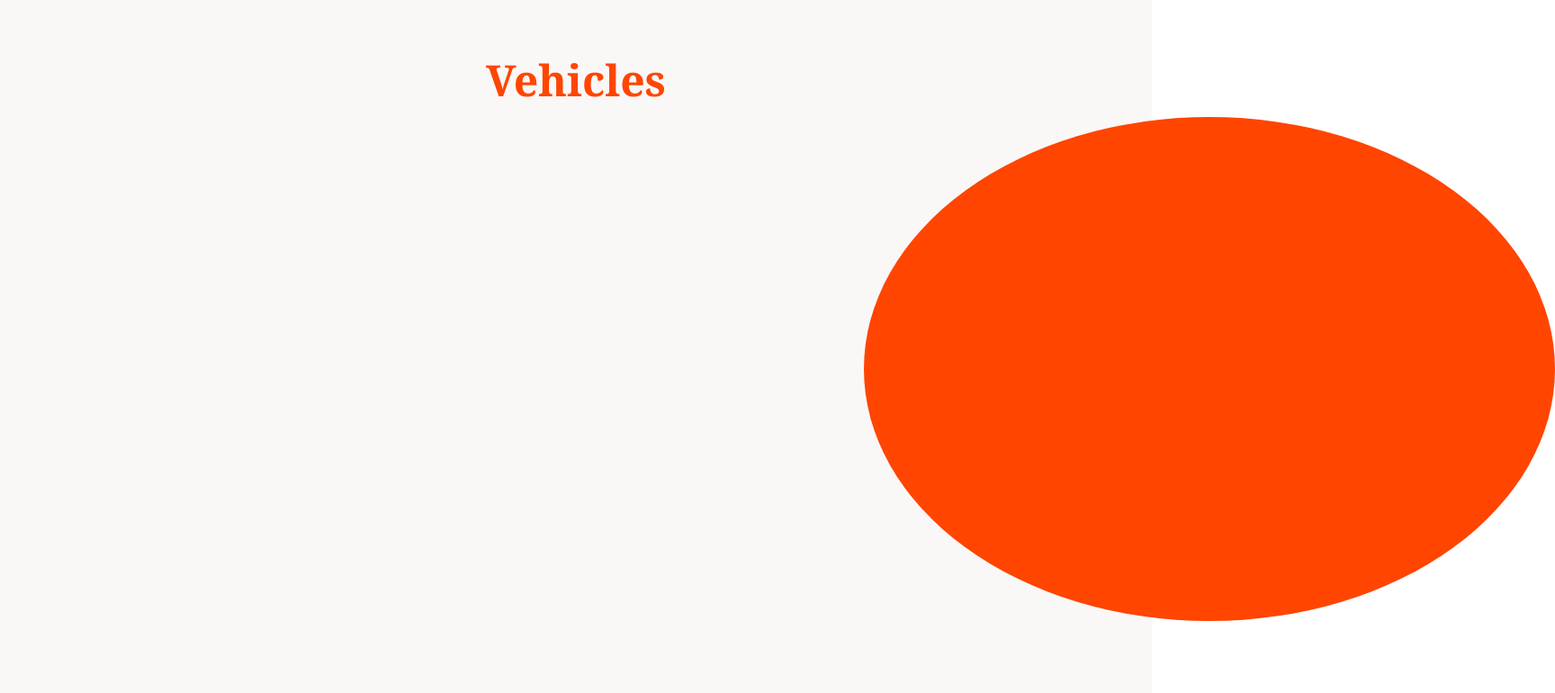
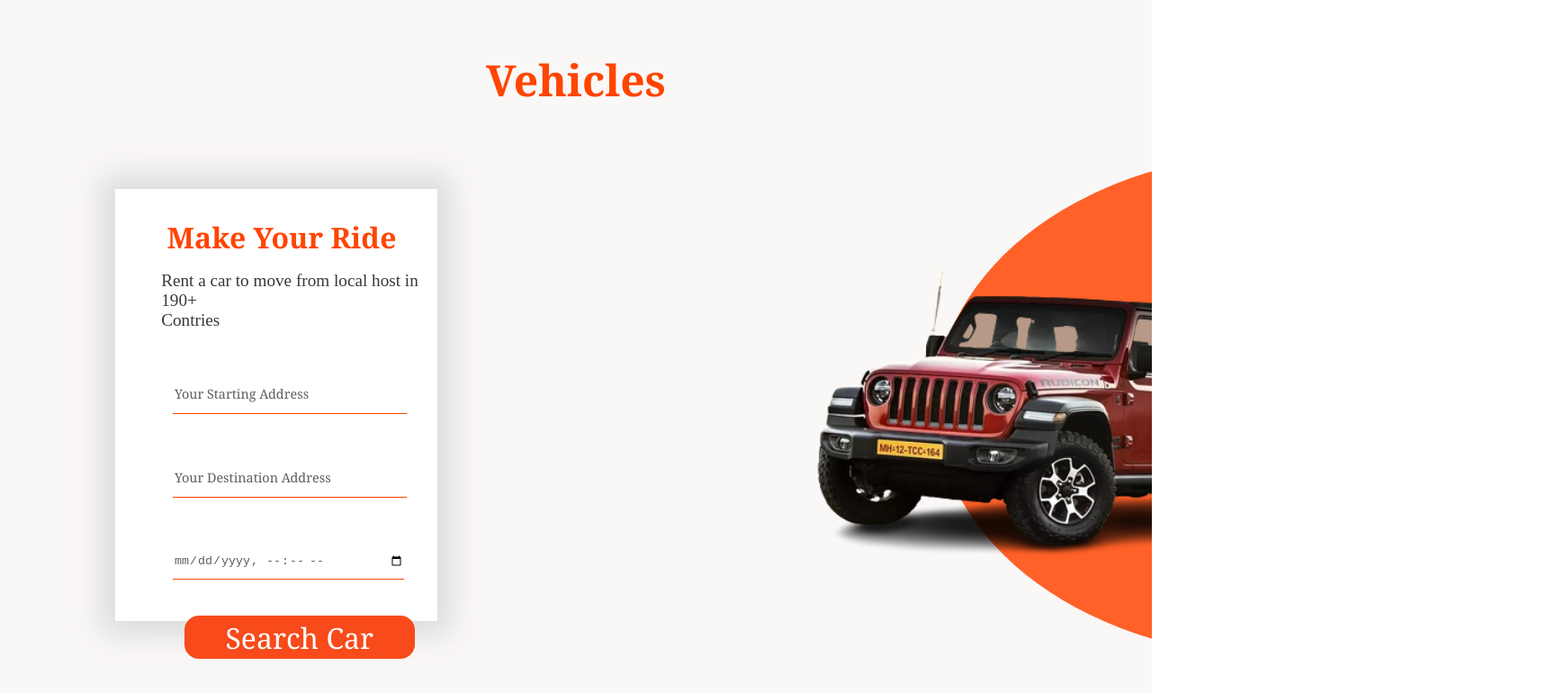
Before and after one commit to aniketrindhe692002/car-rental-system, a plain HTML site: page index.html in a window 1280 px wide. Shown: the part 1566-2336 px from the top of the page at 90% size, 1728 px wide, since content can reach past the window. Drawn offline with Linux system fonts and the light colour scheme.

Commit message:
Vehicles page created

```diff
--- a/index.html
+++ b/index.html
@@ -64,7 +64,20 @@
     </div>
     <div id="vehicles" style="background-color: rgb(250, 247, 247);">
         <h1>Vehicles</h1>
-        <div id="design"></div>
+        <div id="search">
+            <h1>Make Your Ride</h1>
+            <p>Rent a car to move from local host in 190+ <br>Contries</p>
+            <form id="destination">
+                <input type="text" id="locn" name="locn" placeholder="Your Starting Address" required>
+                <input type="text" form="dstn" name="dstn" placeholder="Your Destination Address" required>
+                <!-- <label for="date">Choose Dates</label> -->
+                <input type="datetime-local" id="date" name="date" placeholder="Choose your Date" required>
+                <button><a href="https://pixabay.com/images/search/car/">Search Car</a></button>
+            </form>
+        </div>
+        <div id="design">
+            <img src="images/jeep-img.png" alt="jeep-image">
+        </div>
     </div>
     <div id="about"></div>
     <div id="contact"></div>
--- a/styles.css
+++ b/styles.css
@@ -197,6 +197,7 @@ a {
 #vehicles {
     height: 100vh;
     margin-top: -17.5vh;
+    overflow: hidden;
 }
 
 #vehicles h1 {
@@ -211,8 +212,85 @@ a {
 #design {
     height: 70vh;
     width: 60vw;
-    background-color: orangered;
+    background-color: rgb(255, 97, 40);
     border-radius: 50%;
-    margin-left: 60rem;
+    margin-left: 65rem;
     position: relative;
+    margin-top: -65vh;
 }
+
+#design img {
+    float: right;
+    height: 60vh;
+    margin-right: 30vw;
+}
+
+#search {
+    background-color: white;
+    height: 60vh;
+    width: 28vw;
+    margin-left: 10vw;
+    margin-top: 10vh;
+    box-shadow: 0rem 0rem 2rem 1rem rgb(220, 219, 219);
+}
+
+#search h1 {
+    /* color: black; */
+    font-size: 2rem;
+    text-align: left;
+    margin-left: 2vw;
+    padding: 2rem;
+    font-family: Georgia, 'Times New Roman', Times, serif;
+}
+
+#search p {
+    color: rgb(56, 56, 56);
+    font-size: larger;
+    margin-left: 4vw;
+    margin-top: -1rem;
+}
+
+#destination {
+    font-family: Cambria, Cochin, Georgia, Times, 'Times New Roman', serif;
+    font-size: larger;
+}
+
+#destination input {
+    margin-top: 50px;
+    margin-left: 4rem;
+    height: 5vh;
+    width: 20vw;
+    background-color: transparent;
+    border-radius: 0px;
+    box-shadow: none;
+    color: rgb(93, 93, 93);
+    border: none;
+    border-bottom: 1px solid orangered;
+}
+
+#destination input::placeholder {
+    color: rgb(93, 93, 93);
+    font-size: 0.9rem;
+    border-color: transparent;
+    box-shadow: none;
+    font-family: Cambria, Cochin, Georgia, Times, 'Times New Roman', serif;
+}
+
+#destination button {
+    font-size: 2rem;
+    font-family: Cambria, Cochin, Georgia, Times, 'Times New Roman', serif;
+    border-radius: 1rem;
+    margin-left: 6vw;
+    margin-top: 5vh;
+    border-width: 0px;
+    height: 3rem;
+    width: 16rem;
+    cursor: pointer;
+    color: white;
+    background-color: rgb(248, 74, 26);
+}
+
+#destination button a {
+    text-decoration: none;
+    color: white;
+}
```
